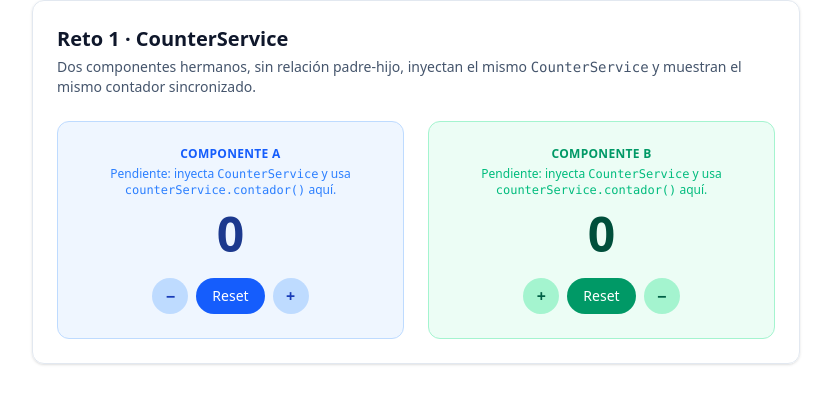
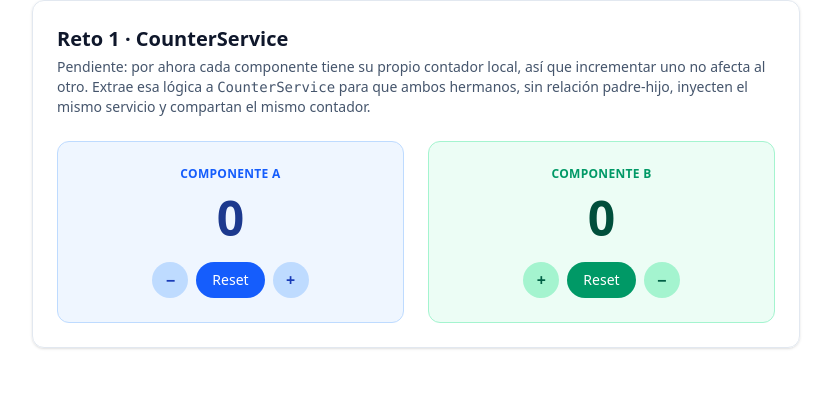
Before and after one commit to jffc-dev/retos-angular-semana4, an Angular app: page / in a window 1280 px wide. Shown: the top 404 px of the page, without its empty margins (224-1055 px from the left). Built offline with nearby package versions, Linux system fonts and the light colour scheme.

Commit message:
agregar logica inicial de contadores (sin service)

```diff
--- /dev/null
+++ b/pnpm-workspace.yaml
@@ -0,0 +1,5 @@
+allowBuilds:
+  '@parcel/watcher': true
+  esbuild: true
+  lmdb: true
+  msgpackr-extract: true
--- a/src/app/ejercicios/reto-01-counter-service/contador-a/contador-a.html
+++ b/src/app/ejercicios/reto-01-counter-service/contador-a/contador-a.html
@@ -1,26 +1,25 @@
 <div class="rounded-xl border border-blue-200 bg-blue-50 p-6 text-center">
   <h3 class="text-xs font-semibold uppercase tracking-wide text-blue-600">Componente A</h3>
-  <p class="mt-1 text-xs text-blue-500">
-    Pendiente: inyecta <code>CounterService</code> y usa
-    <code>counterService.contador()</code> aquí.
-  </p>
-  <p class="mt-3 text-5xl font-bold text-blue-900">0</p>
+  <p class="mt-3 text-5xl font-bold text-blue-900">{{ contador() }}</p>
 
   <div class="mt-5 flex justify-center gap-2">
     <button
       type="button"
+      (click)="decrement()"
       class="h-9 w-9 rounded-full bg-blue-200 font-bold text-blue-800 hover:bg-blue-300"
     >
       −
     </button>
     <button
       type="button"
+      (click)="reset()"
       class="rounded-full bg-blue-600 px-4 text-sm font-medium text-white hover:bg-blue-700"
     >
       Reset
     </button>
     <button
       type="button"
+      (click)="increment()"
       class="h-9 w-9 rounded-full bg-blue-200 font-bold text-blue-800 hover:bg-blue-300"
     >
       +
--- a/src/app/ejercicios/reto-01-counter-service/contador-a/contador-a.ts
+++ b/src/app/ejercicios/reto-01-counter-service/contador-a/contador-a.ts
@@ -1,5 +1,4 @@
-import { Component, inject } from '@angular/core';
-import { CounterService } from '../../../services/counter-service';
+import { Component, signal } from '@angular/core';
 
 @Component({
   selector: 'app-contador-a',
@@ -7,7 +6,26 @@ import { CounterService } from '../../../services/counter-service';
   templateUrl: './contador-a.html',
 })
 export class ContadorAComponent {
-  // TODO: inyecta CounterService con inject() en una propiedad
-  // "counterService" para usar counterService.contador() y sus métodos
-  // increment()/decrement()/reset() en el template.
+  // TODO: esta lógica está duplicada en ContadorBComponent y cada
+  // componente mantiene su propio contador, por eso no están
+  // sincronizados. Muévela a CounterService (services/counter-service.ts)
+  // y reemplaza contadorSignal/contador/increment()/decrement()/reset() por
+  // counterService = inject(CounterService), usando
+  // counterService.contador() y sus métodos en el template.
+
+  private contadorSignal = signal(0);
+
+  contador = this.contadorSignal.asReadonly();
+
+  increment(): void {
+    this.contadorSignal.update((valorActual) => valorActual + 1);
+  }
+
+  decrement(): void {
+    this.contadorSignal.update((valorActual) => valorActual - 1);
+  }
+
+  reset(): void {
+    this.contadorSignal.set(0);
+  }
 }
--- a/src/app/ejercicios/reto-01-counter-service/contador-b/contador-b.html
+++ b/src/app/ejercicios/reto-01-counter-service/contador-b/contador-b.html
@@ -1,26 +1,25 @@
 <div class="rounded-xl border border-emerald-200 bg-emerald-50 p-6 text-center">
   <h3 class="text-xs font-semibold uppercase tracking-wide text-emerald-600">Componente B</h3>
-  <p class="mt-1 text-xs text-emerald-500">
-    Pendiente: inyecta <code>CounterService</code> y usa
-    <code>counterService.contador()</code> aquí.
-  </p>
-  <p class="mt-3 text-5xl font-bold text-emerald-900">0</p>
+  <p class="mt-3 text-5xl font-bold text-emerald-900">{{ contador() }}</p>
 
   <div class="mt-5 flex justify-center gap-2">
     <button
       type="button"
+      (click)="increment()"
       class="h-9 w-9 rounded-full bg-emerald-200 font-bold text-emerald-800 hover:bg-emerald-300"
     >
       +
     </button>
     <button
       type="button"
+      (click)="reset()"
       class="rounded-full bg-emerald-600 px-4 text-sm font-medium text-white hover:bg-emerald-700"
     >
       Reset
     </button>
     <button
       type="button"
+      (click)="decrement()"
       class="h-9 w-9 rounded-full bg-emerald-200 font-bold text-emerald-800 hover:bg-emerald-300"
     >
       −
--- a/src/app/ejercicios/reto-01-counter-service/contador-b/contador-b.ts
+++ b/src/app/ejercicios/reto-01-counter-service/contador-b/contador-b.ts
@@ -1,5 +1,4 @@
-import { Component, inject } from '@angular/core';
-import { CounterService } from '../../../services/counter-service';
+import { Component, signal } from '@angular/core';
 
 @Component({
   selector: 'app-contador-b',
@@ -7,7 +6,26 @@ import { CounterService } from '../../../services/counter-service';
   templateUrl: './contador-b.html',
 })
 export class ContadorBComponent {
-  // TODO: inyecta CounterService con inject() en una propiedad
-  // "counterService" para usar counterService.contador() y sus métodos
-  // increment()/decrement()/reset() en el template.
+  // TODO: esta lógica está duplicada en ContadorAComponent y cada
+  // componente mantiene su propio contador, por eso no están
+  // sincronizados. Muévela a CounterService (services/counter-service.ts)
+  // y reemplaza contadorSignal/contador/increment()/decrement()/reset() por
+  // counterService = inject(CounterService), usando
+  // counterService.contador() y sus métodos en el template.
+
+  private contadorSignal = signal(0);
+
+  contador = this.contadorSignal.asReadonly();
+
+  increment(): void {
+    this.contadorSignal.update((valorActual) => valorActual + 1);
+  }
+
+  decrement(): void {
+    this.contadorSignal.update((valorActual) => valorActual - 1);
+  }
+
+  reset(): void {
+    this.contadorSignal.set(0);
+  }
 }
--- a/src/app/ejercicios/reto-01-counter-service/reto-01-counter-service.html
+++ b/src/app/ejercicios/reto-01-counter-service/reto-01-counter-service.html
@@ -1,8 +1,10 @@
 <section class="mx-auto max-w-3xl rounded-xl border border-slate-200 p-6 shadow-sm">
   <h2 class="text-xl font-semibold text-slate-900">Reto 1 · CounterService</h2>
   <p class="mt-1 text-sm text-slate-600">
-    Dos componentes hermanos, sin relación padre-hijo, inyectan el mismo
-    <code>CounterService</code> y muestran el mismo contador sincronizado.
+    Pendiente: por ahora cada componente tiene su propio contador local, así
+    que incrementar uno no afecta al otro. Extrae esa lógica a
+    <code>CounterService</code> para que ambos hermanos, sin relación
+    padre-hijo, inyecten el mismo servicio y compartan el mismo contador.
   </p>
 
   <div class="mt-6 grid grid-cols-1 gap-6 sm:grid-cols-2">
```
Also changed, not shown: src/app/services/counter-service.ts (+7 -5 lines).
